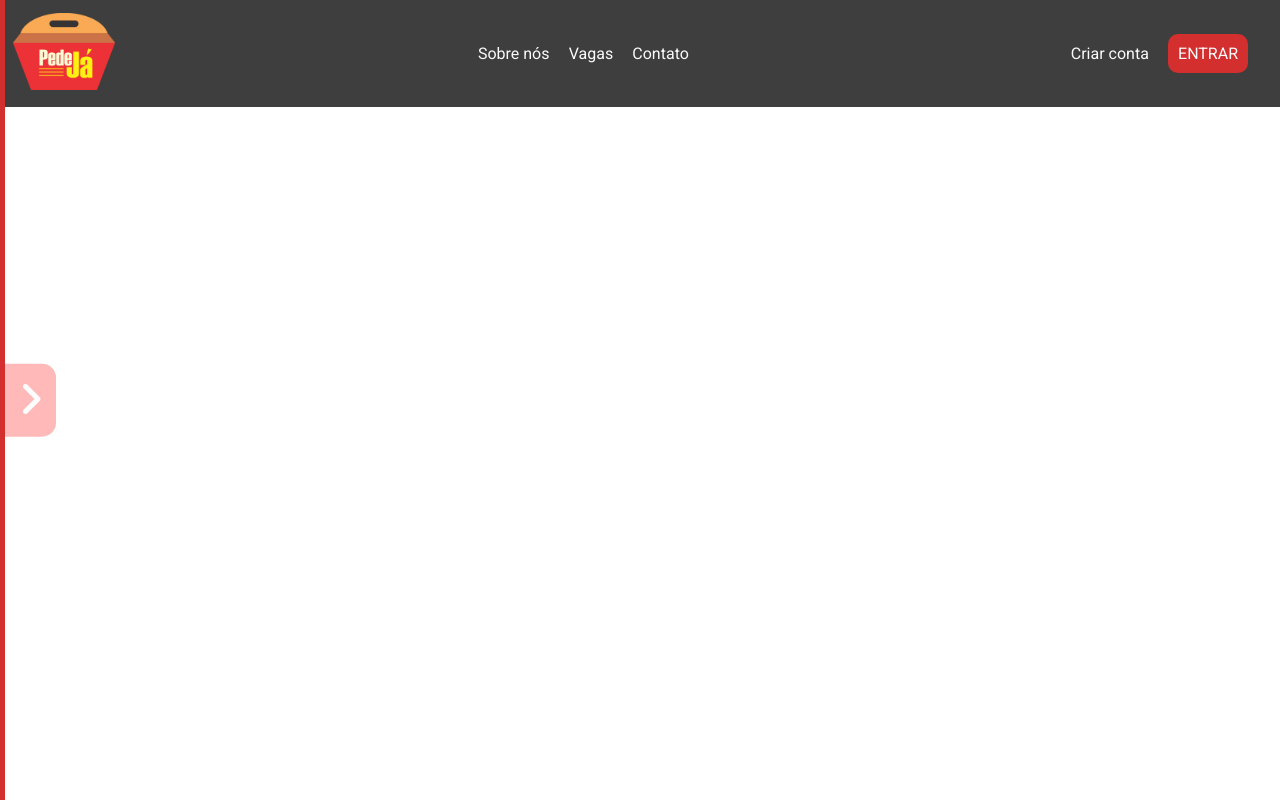
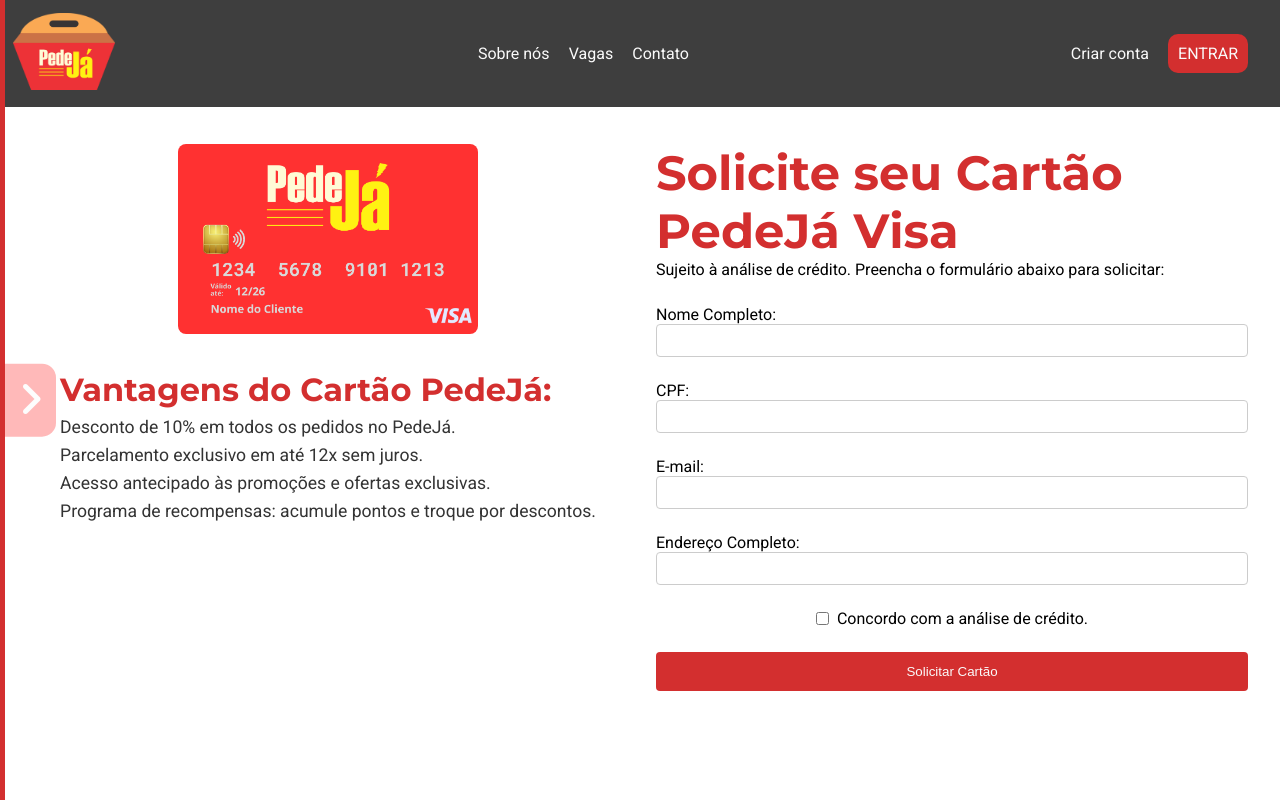
Before and after one commit to BMinority/REACT-pede-ja, a React (Vite) app in the folder pede-ja/: page /pedeCard in a window 1280 px wide. Built offline with nearby package versions, Linux system fonts and the light colour scheme.

Commit message:
style PedeCard

```diff
--- a/pede-ja/src/components/css/PedeCard.css
+++ b/pede-ja/src/components/css/PedeCard.css
@@ -0,0 +1,124 @@
+@import url('../../App.css');
+
+.pede-card-page {
+    display: flex;
+    justify-content: space-between;
+    padding: 9rem 2rem 2rem;
+    gap: 2rem;
+}
+
+.left-section {
+    flex: 1;
+    display: flex;
+    flex-direction: column;
+    align-items: center;
+    gap: 2rem;
+}
+
+.card-image img {
+    width: 100%;
+    max-width: 300px;
+    border-radius: 8px;
+}
+
+.benefits {
+    text-align: left;
+}
+
+.benefits h2 {
+    color: var(--cor-vermelho);
+}
+
+.benefits ul {
+    list-style: none;
+    padding: 0;
+    font-size: 1.1rem;
+}
+
+.benefits ul li {
+    margin: 0.5rem 0;
+    color: #333;
+}
+
+.right-section {
+    flex: 1;
+    display: flex;
+    flex-direction: column;
+    justify-content: center;
+}
+
+.right-section h1 {
+    color: var(--cor-vermelho);
+}
+
+.card-request-form {
+    display: flex;
+    flex-direction: column;
+    gap: 1.5rem;
+
+    margin-top: 2vw;
+}
+
+.card-request-form h1 {
+    margin-bottom: 2vw;
+}
+
+.card-request-form label {
+    display: flex;
+    flex-direction: column;
+    text-align: left;
+}
+
+.card-request-form input {
+    padding: 0.5rem;
+    border: 1px solid #ccc;
+    border-radius: 4px;
+}
+
+.checkbox-label {
+    display: flex;
+    flex-direction: row;
+    width: 100%;
+    align-items: center;
+    justify-content: center;
+    gap: 0.5rem;
+}
+
+.checkbox-label p {
+    background-color: #333;
+}
+
+
+
+.checkbox-label input {
+    margin: 0;
+}
+
+.submit-button {
+    padding: 0.75rem 1.5rem;
+    background-color: var(--cor-vermelho);
+    color: var(--texto-cor-claro);
+    border: none;
+    border-radius: 4px;
+    cursor: pointer;
+    transition: background-color 0.3s ease;
+}
+
+.submit-button:hover {
+    background-color: var(--cor-vermelho-claro);
+}
+
+@media (max-width: 768px) {
+    .pede-card-page {
+        flex-direction: column;
+        align-items: center;
+    }
+
+    .right-section {
+        width: 100%;
+    }
+
+    .left-section {
+        width: 100%;
+    }
+}
--- a/pede-ja/src/components/jsx/PedeCard.jsx
+++ b/pede-ja/src/components/jsx/PedeCard.jsx
@@ -1,6 +1,109 @@
+import { useState } from 'react';
+import '../css/PedeCard.css';
+import CardImage from '../../assets/PedeJa-Card.png'
+
 function PedeCard() {
+    const [form, setForm] = useState({
+        name: '',
+        cpf: '',
+        email: '',
+        address: '',
+        agreeToTerms: false
+    });
+
+    const handleChange = (e) => {
+        const { name, value, type, checked } = e.target;
+        setForm({
+            ...form,
+            [name]: type === 'checkbox' ? checked : value
+        });
+    };
+
+    const handleSubmit = (e) => {
+        e.preventDefault();
+        if (form.agreeToTerms) {
+            //enviar o formulário ao backend ou exibir uma mensagem.
+            alert('Solicitação enviada com sucesso! Você será notificado após a análise de crédito.');
+        } else {
+            alert('Você precisa concordar com a análise de crédito para solicitar o cartão.');
+        }
+    };
     return (
-        <div>PedeCard</div>
+        <div className="pede-card-page">
+            <div className="left-section">
+                <div className="card-image">
+                    <img src={CardImage} alt="Cartão PedeJá Visa" />
+                </div>
+                <div className="benefits">
+                    <h2>Vantagens do Cartão PedeJá:</h2>
+                    <ul>
+                        <li>Desconto de 10% em todos os pedidos no PedeJá.</li>
+                        <li>Parcelamento exclusivo em até 12x sem juros.</li>
+                        <li>Acesso antecipado às promoções e ofertas exclusivas.</li>
+                        <li>Programa de recompensas: acumule pontos e troque por descontos.</li>
+                    </ul>
+                </div>
+            </div>
+
+            <div className="right-section">
+                <h1>Solicite seu Cartão PedeJá Visa</h1>
+                <p>Sujeito à análise de crédito. Preencha o formulário abaixo para solicitar:</p>
+                <form className="card-request-form" onSubmit={handleSubmit}>
+                    <label>
+                        Nome Completo:
+                        <input
+                            type="text"
+                            name="name"
+                            value={form.name}
+                            onChange={handleChange}
+                            required
+                        />
+                    </label>
+                    <label>
+                        CPF:
+                        <input
+                            type="text"
+                            name="cpf"
+                            value={form.cpf}
+                            onChange={handleChange}
+                            required
+                        />
+                    </label>
+                    <label>
+                        E-mail:
+                        <input
+                            type="email"
+                            name="email"
+                            value={form.email}
+                            onChange={handleChange}
+                            required
+                        />
+                    </label>
+                    <label>
+                        Endereço Completo:
+                        <input
+                            type="text"
+                            name="address"
+                            value={form.address}
+                            onChange={handleChange}
+                            required
+                        />
+                    </label>
+                    <div className="checkbox-label">
+                        <input
+                            type="checkbox"
+                            name="agreeToTerms"
+                            checked={form.agreeToTerms}
+                            onChange={handleChange}
+                        />
+                        <label>
+                            Concordo com a análise de crédito.
+                        </label>
+                    </div>
+                    <button type="submit" className="submit-button">Solicitar Cartão</button>
+                </form>
+            </div>
+        </div>
     )
 }
 
```
Also changed, not shown: pede-ja/src/assets/PedeJa-Card.png (added).
